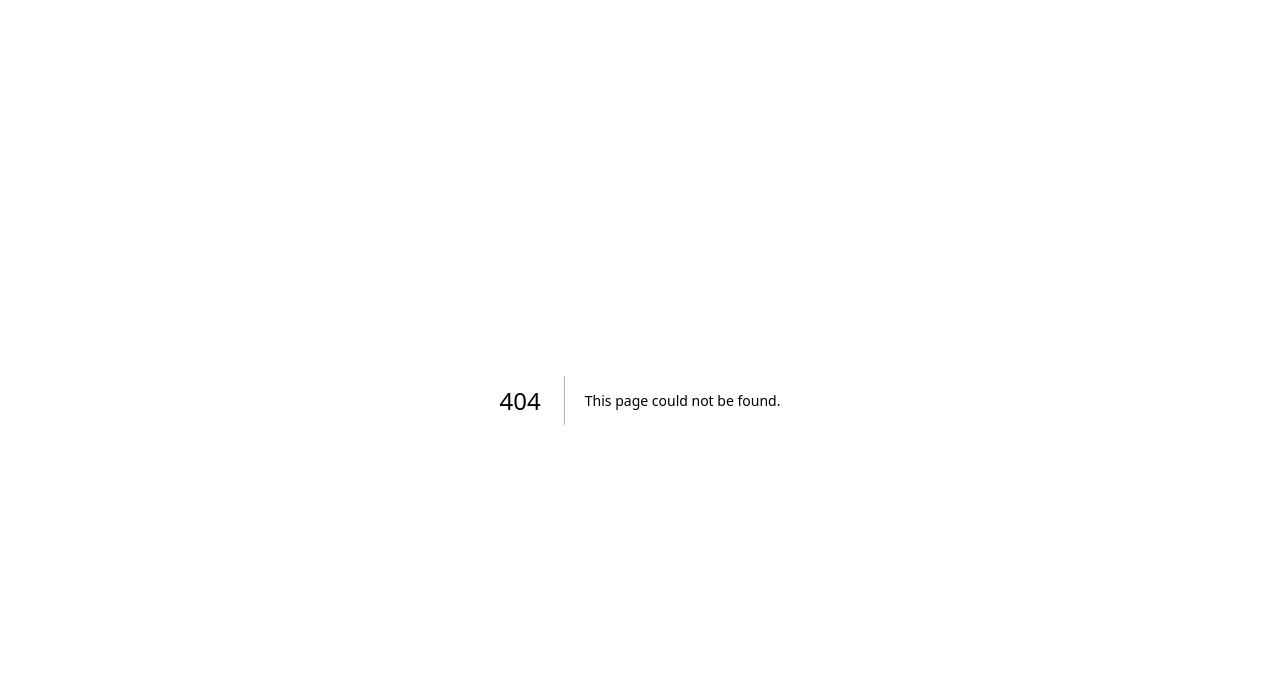
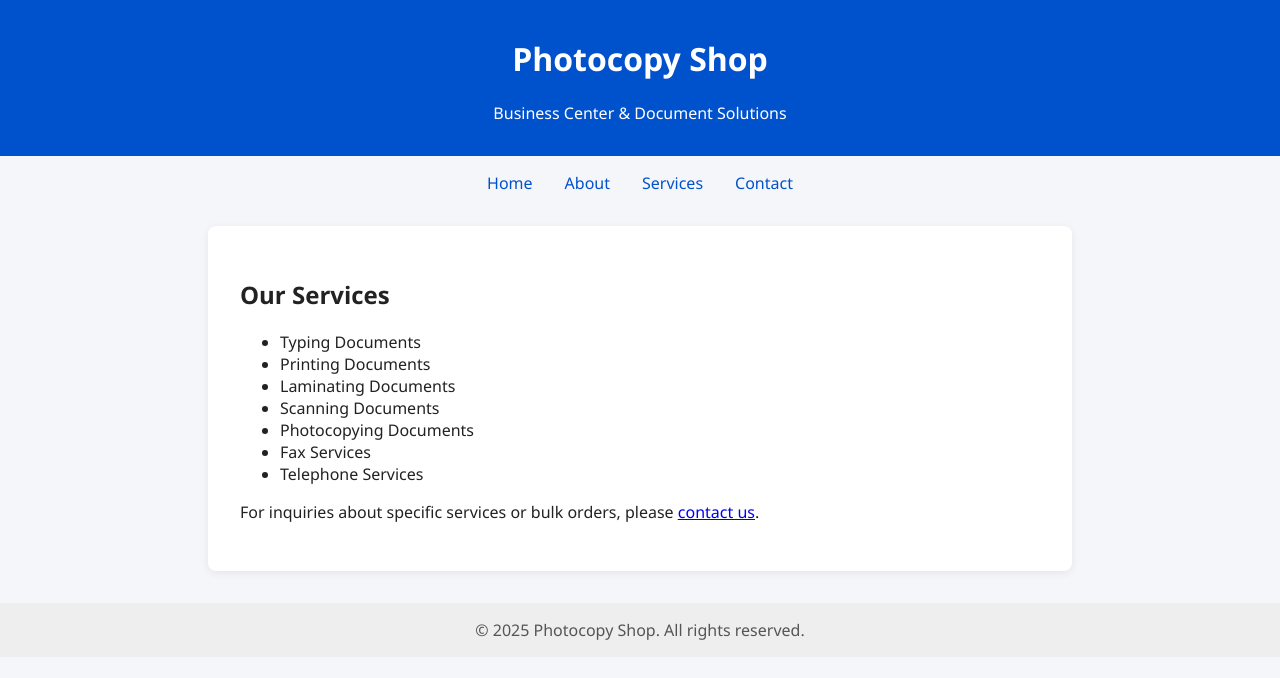
Before and after one commit to TechNova-code/TechNova, a Next.js app: page /services in a window 1280 px wide. Before the commit this address had no page. Shown: the top 678 px of the page. Built offline with nearby package versions, Linux system fonts and the light colour scheme.

Commit message:
Add Next.js starter files for Photocopy Shop website

```diff
--- /dev/null
+++ b/pages/services.js
@@ -0,0 +1,21 @@
+import Layout from '../components/Layout';
+
+export default function Services() {
+  return (
+    <Layout>
+      <h2>Our Services</h2>
+      <ul>
+        <li>Typing Documents</li>
+        <li>Printing Documents</li>
+        <li>Laminating Documents</li>
+        <li>Scanning Documents</li>
+        <li>Photocopying Documents</li>
+        <li>Fax Services</li>
+        <li>Telephone Services</li>
+      </ul>
+      <p>
+        For inquiries about specific services or bulk orders, please <a href="/contact">contact us</a>.
+      </p>
+    </Layout>
+  );
+}
```
